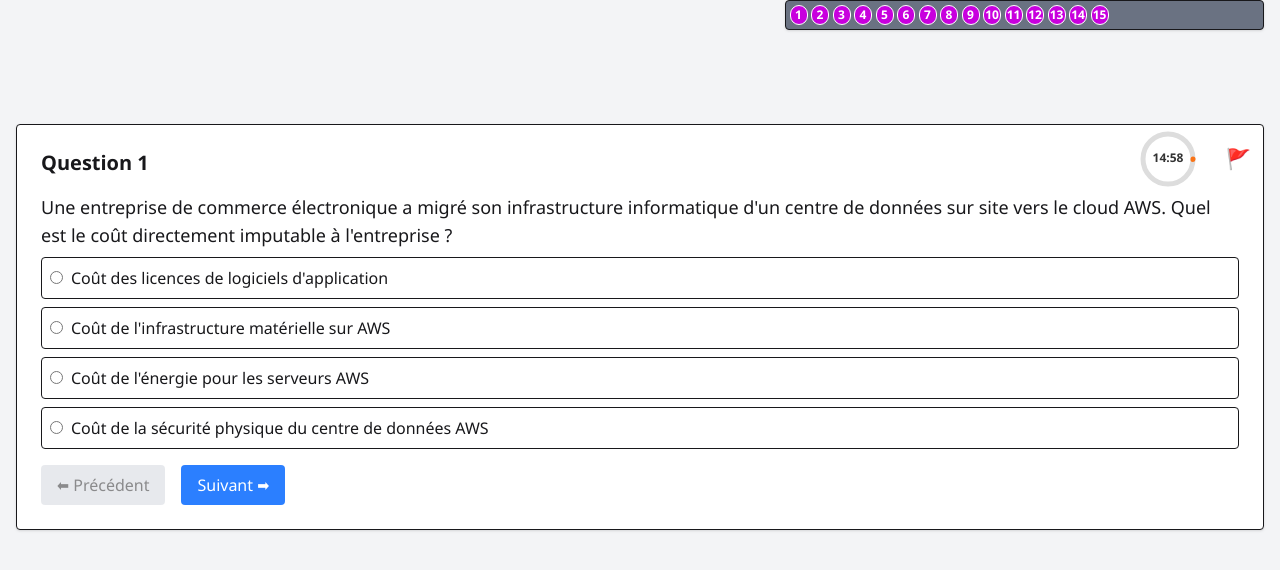
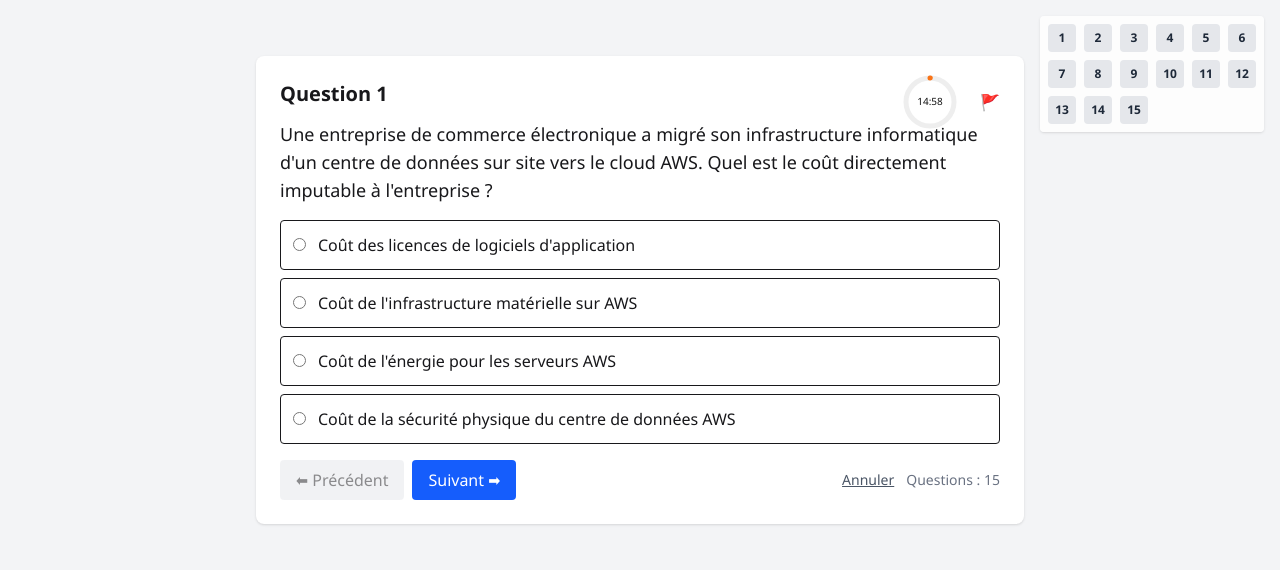
Before and after one commit to MBAYEX2/site_aws_test_examen, a React app: page /test-personalise in a window 1280 px wide. Both pictures are taken after a click on the button "🚀 Démarrer le test personnalisé". Shown: the top 570 px of the page. Built offline with nearby package versions, Linux system fonts and the light colour scheme; no server answers; the HTML template or start-up script is replaced by a standard one.

Commit message:
connexion

```diff
--- a/src/components/Practitionner.jsx
+++ b/src/components/Practitionner.jsx
@@ -1,15 +1,31 @@
-import { useState, useEffect } from "react";
+// src/components/Practitionner.jsx
+import { useState, useEffect, useRef } from "react";
 import { useNavigate, useLocation } from "react-router-dom";
 import questionsData from "../awsquestion.js";
 
-function Practitionner() {
+function sanitizeQuestionText(text) {
+  if (!text) return "";
+  return text
+    .replace(/\(Choisissez[^)]*\)/gi, "")
+    .replace(/\s+[A-E]\.\s.+$/i, "")
+    .trim();
+}
+
+export default function Practitionner() {
   const navigate = useNavigate();
   const location = useLocation();
 
   const {
-    questions = [],
-    duration = 2100, // en secondes (35 min par défaut)
+    questions: routeQuestions,
+    duration: routeDuration = 35 * 60,
   } = location.state || {};
+
+  const questions =
+    Array.isArray(routeQuestions) && routeQuestions.length > 0
+      ? routeQuestions
+      : questionsData || [];
+
+  const duration = Number(routeDuration) || 35 * 60;
 
   const [currentIndex, setCurrentIndex] = useState(0);
   const [selectedAnswers, setSelectedAnswers] = useState({});
@@ -17,228 +33,313 @@ function Practitionner() {
   const [timeLeft, setTimeLeft] = useState(duration);
   const [timeUp, setTimeUp] = useState(false);
 
+  const [showConfirmModal, setShowConfirmModal] = useState(false);
+
+  const intervalRef = useRef(null);
+  const finishedRef = useRef(false);
+  const mountedRef = useRef(false);
+
   // Timer
   useEffect(() => {
-    if (timeLeft <= 0) {
-      handleSubmit(true);
+    setTimeLeft(duration);
+    setTimeUp(false);
+    finishedRef.current = false;
+
+    if (intervalRef.current) clearInterval(intervalRef.current);
+    intervalRef.current = setInterval(() => {
+      setTimeLeft((prev) => {
+        if (prev <= 1) {
+          clearInterval(intervalRef.current);
+          finishedRef.current = true;
           setTimeUp(true);
-      return;
+          setTimeout(() => handleSubmit(true), 150);
+          return 0;
+        }
+        return prev - 1;
+      });
+    }, 1000);
+
+    return () => {
+      if (intervalRef.current) {
+        clearInterval(intervalRef.current);
+        intervalRef.current = null;
+      }
+    };
+    // eslint-disable-next-line react-hooks/exhaustive-deps
+  }, [duration]);
+
+  // beforeunload (close / refresh)
+  useEffect(() => {
+    const onBeforeUnload = (e) => {
+      // Si le test est déjà terminé, ne rien faire
+      if (finishedRef.current) return undefined;
+      // Standard: définir returnValue empêche l'action et montre le message du navigateur
+      e.preventDefault();
+      e.returnValue = "";
+      return "";
+    };
+
+    window.addEventListener("beforeunload", onBeforeUnload);
+    return () => window.removeEventListener("beforeunload", onBeforeUnload);
+  }, []);
+
+  // Back button (popstate) handling : push a state and intercept popstate to confirm
+  useEffect(() => {
+    // Push a dummy state to history so back button triggers popstate handler
+    // Only push once after mount
+    if (!mountedRef.current) {
+      try {
+        window.history.pushState({ pract: true }, "");
+        mountedRef.current = true;
+      } catch (err) {
+        // ignore
+      }
     }
 
-    const timer = setInterval(() => setTimeLeft((prev) => prev - 1), 1000);
-    return () => clearInterval(timer);
-  }, [timeLeft]);
+    const onPopState = (e) => {
+      // If test finished, allow navigation
+      if (finishedRef.current) return;
 
-  // Vérifie si réponse correcte
-  const isAnswerCorrect = (question, userAnswers) => {
-    const correct = question.correctAnswers.map((id) => question.options[id]).sort().toString();
+      const confirmLeave = window.confirm(
+        "Vous êtes sur le point de quitter le test. Vos réponses seront perdues si vous quittez. Voulez-vous vraiment partir ?"
+      );
+      if (!confirmLeave) {
+        // User cancelled navigation — push state back so they remain on the page
+        try {
+          window.history.pushState({ pract: true }, "");
+        } catch (err) {
+          // ignore
+        }
+      } else {
+        // allow navigation: remove beforeunload handler and let browser go back
+        finishedRef.current = true;
+        window.removeEventListener("beforeunload", () => {});
+      }
+    };
+
+    window.addEventListener("popstate", onPopState);
+    return () => window.removeEventListener("popstate", onPopState);
+  }, []);
+
+  const isAnswerCorrect = (question, userAnswers = []) => {
+    if (!question) return false;
+    const correctArr = (question.correctAnswers || []).map(
+      (id) => question.options[id]
+    );
+    const correct = [...correctArr].sort().toString();
     const user = [...(userAnswers || [])].sort().toString();
     return correct === user;
   };
 
-  // Soumettre les réponses
   const handleSubmit = (timeExpired = false) => {
+    if (finishedRef.current) return;
+    finishedRef.current = true;
+
     let totalCorrect = 0;
     questions.forEach((q, i) => {
-      if (isAnswerCorrect(q, selectedAnswers[i])) {
-        totalCorrect++;
-      }
+      const userAns = selectedAnswers[i] || [];
+      if (isAnswerCorrect(q, userAns)) totalCorrect++;
     });
 
+    // navigate to score
     navigate("/score", {
       state: {
         score: totalCorrect,
         total: questions.length,
-        timeUp: timeExpired,
+        timeUp: !!timeExpired,
         questions,
         selectedAnswers,
       },
     });
   };
 
-  // Gérer les changements de réponses
   const handleAnswerChange = (answer) => {
-    const current = selectedAnswers[currentIndex] || [];
+    const current = selectedAnswers[currentIndex]
+      ? [...selectedAnswers[currentIndex]]
+      : [];
+    const isMulti =
+      (questions[currentIndex]?.correctAnswers?.length || 0) > 1;
 
-    // Si réponse multiple
-    if (questions[currentIndex].correctAnswers.length > 1) {
+    if (isMulti) {
       if (current.includes(answer)) {
-        setSelectedAnswers({
-          ...selectedAnswers,
-          [currentIndex]: current.filter((a) => a !== answer),
-        });
+        const updated = current.filter((a) => a !== answer);
+        setSelectedAnswers((prev) => ({ ...prev, [currentIndex]: updated }));
       } else {
-        setSelectedAnswers({
-          ...selectedAnswers,
-          [currentIndex]: [...current, answer],
-        });
+        setSelectedAnswers((prev) => ({ ...prev, [currentIndex]: [...current, answer] }));
       }
     } else {
-      // Si réponse unique
-      setSelectedAnswers({
-        ...selectedAnswers,
-        [currentIndex]: [answer],
-      });
+      setSelectedAnswers((prev) => ({ ...prev, [currentIndex]: [answer] }));
     }
   };
 
-  // Désélectionner toutes les réponses
   const deselectAll = () => {
-    setSelectedAnswers({
-      ...selectedAnswers,
-      [currentIndex]: [],
-    });
+    setSelectedAnswers((prev) => ({ ...prev, [currentIndex]: [] }));
   };
 
   const toggleFlag = () => {
-    setFlaggedQuestions((prev) => ({
-      ...prev,
-      [currentIndex]: !prev[currentIndex],
-    }));
+    setFlaggedQuestions((prev) => ({ ...prev, [currentIndex]: !prev[currentIndex] }));
   };
 
-  // Timer visuel
+  const radius = 24;
+  const circumference = 2 * Math.PI * radius;
+  const progressRatio = Math.max(0, Math.min(1, (duration - timeLeft) / Math.max(1, duration)));
+  const progress = progressRatio * circumference;
   const minutes = Math.floor(timeLeft / 60);
   const seconds = timeLeft % 60;
-  const radius = 40;
-  const circumference = 2 * Math.PI * radius;
-  const progress = ((duration - timeLeft) / duration) * circumference;
+
+  if (!Array.isArray(questions) || questions.length === 0) {
+    return (
+      <div className="min-h-screen flex items-center justify-center p-6 bg-gray-50">
+        <div className="text-center">
+          <h2 className="text-2xl font-semibold mb-2">Aucune question disponible</h2>
+          <p className="text-gray-600 mb-4">Vérifie ta configuration ou recharge la page.</p>
+          <button onClick={() => navigate("/roles")} className="px-4 py-2 bg-blue-500 text-white rounded">
+            Retour
+          </button>
+        </div>
+      </div>
+    );
+  }
+
+  const q = questions[currentIndex];
+  const isMultiCurrent = (q.correctAnswers?.length || 0) > 1;
 
   return (
-    <div className="min-h-screen bg-gray-100 p-4 relative">
-      {/* Grille des questions */}
-      <div
-        className="absolute top-0 right-4 p-1 border rounded bg-gray-500 shadow"
-        style={{
-          display: "grid",
-          gridTemplateColumns: "repeat(22, 18px)",
-          gap: "3.5px",
-        }}
-      >
+    <div className="min-h-screen bg-gray-100 p-6">
+      {/* Grid questions */}
+      <div className="fixed top-4 right-4 p-2 rounded bg-white/80 shadow z-20">
+        <div className="grid gap-2" style={{ gridTemplateColumns: "repeat(6, 28px)" }}>
           {questions.map((_, index) => {
-          const answered = selectedAnswers[index]?.length > 0;
-          const flagged = flaggedQuestions[index];
-
+            const answered = (selectedAnswers[index] || []).length > 0;
+            const flagged = !!flaggedQuestions[index];
             return (
               <button
                 key={index}
                 onClick={() => setCurrentIndex(index)}
-              className={`w-5.1 h-5.2 flex items-center justify-center border rounded-2xl text-[12px] font-bold transition duration-215
-                ${answered ? "bg-green-500 text-amber-950" : "bg-fuchsia-600 text-white"}
-                hover:scale-110 hover:shadow-md`}
                 title={`Question ${index + 1}`}
+                className={`w-7 h-7 flex items-center justify-center text-xs font-semibold rounded ${
+                  answered ? "bg-green-600 text-white" : "bg-gray-200 text-gray-800"
+                } ${flagged ? "ring-2 ring-yellow-300" : ""}`}
               >
                 {flagged ? "🚩" : index + 1}
               </button>
             );
           })}
         </div>
+      </div>
 
-      {/* Bloc question */}
-      <div className="mt-27 border p-6 rounded bg-white shadow relative">
-        {/* Timer et Flag */}
-        <div className="absolute top-1 right-3 flex items-center gap-7">
-          <svg width="60" height="60">
-            <circle cx="30" cy="30" r={radius - 15} stroke="#ddd" strokeWidth="5" fill="none" />
+      {/* Question */}
+      <div className="max-w-3xl mx-auto mt-8">
+        <div className="relative bg-white p-6 rounded-lg shadow">
+          {/* Timer */}
+          <div className="absolute top-4 right-4 flex items-center gap-3">
+            <svg width="60" height="60" viewBox="0 0 60 60">
+              <circle cx="30" cy="30" r={radius} stroke="#eee" strokeWidth="5" fill="none" />
               <circle
                 cx="30"
                 cy="30"
-              r={radius - 15}
+                r={radius}
                 stroke="#f97316"
                 strokeWidth="5"
                 fill="none"
                 strokeDasharray={circumference}
-              strokeDashoffset={circumference - progress}
+                strokeDashoffset={Math.max(0, circumference - progress)}
                 strokeLinecap="round"
+                transform={`rotate(-90 30 30)`}
               />
-            <text
-              x="50%"
-              y="50%"
-              textAnchor="middle"
-              dominantBaseline="middle"
-              fontSize="12"
-              fontWeight="bold"
-              fill="#333"
-            >
+              <text x="50%" y="50%" dominantBaseline="middle" textAnchor="middle" fontSize="10" fill="#111">
                 {minutes}:{seconds < 10 ? `0${seconds}` : seconds}
               </text>
             </svg>
 
-          <button onClick={toggleFlag} className="text-xl" title="Flagger cette question">
+            <button onClick={toggleFlag} className="p-2 rounded hover:bg-gray-100" aria-pressed={!!flaggedQuestions[currentIndex]}>
               🚩
             </button>
           </div>
 
-        <h2 className="text-xl font-bold mb-4">Question {currentIndex + 1}</h2>
+          <h2 className="text-xl font-bold mb-3">Question {currentIndex + 1}</h2>
 
-        <p className="text-lg font-medium mb-2">
-          {questions[currentIndex].question.replace(/\s+[A-E]\.\s.+$/, "")}
-          {questions[currentIndex].correctAnswers.length > 1 && (
-            <span className="text-sm font-semibold text-gray-600">
-              (Choisissez plusieurs options)
-            </span>
-          )}
+          <p className="text-lg font-medium mb-4">
+            {sanitizeQuestionText(q.question)}
+            {isMultiCurrent && <span className="ml-2 text-sm text-gray-600">(Choisissez plusieurs options)</span>}
           </p>
 
-        {/* Options avec checkbox ou radio */}
+          {/* Options */}
           <div className="mb-4">
-          {questions[currentIndex].correctAnswers.length > 1 && (
-            <button
-              onClick={deselectAll}
-              className="mb-3 text-sm text-red-600 underline"
-            >
+            {isMultiCurrent && (
+              <button onClick={deselectAll} className="mb-3 text-sm text-red-600 underline">
                 ❌ Tout désélectionner
               </button>
             )}
-
-          {questions[currentIndex].options.map((opt, idx) => (
-            <label
-              key={idx}
-              className="block p-2 mb-2 border rounded cursor-pointer hover:bg-gray-100"
-            >
-              <input
-                type={
-                  questions[currentIndex].correctAnswers.length > 1 ? "checkbox" : "radio"
-                }
-                name={`question-${currentIndex}`}
-                checked={selectedAnswers[currentIndex]?.includes(opt) || false}
-                onChange={() => handleAnswerChange(opt)}
-                className="mr-2"
-              />
+            {q.options?.map((opt, idx) => {
+              const isChecked = (selectedAnswers[currentIndex] || []).includes(opt);
+              const inputType = isMultiCurrent ? "checkbox" : "radio";
+              return (
+                <label key={idx} className={`block p-3 mb-2 border rounded cursor-pointer hover:bg-gray-50 ${isChecked ? "bg-gray-50" : ""}`}>
+                  <input type={inputType} name={`question-${currentIndex}`} checked={isChecked} onChange={() => handleAnswerChange(opt)} className="mr-3" />
                   {opt}
                 </label>
-          ))}
+              );
+            })}
           </div>
 
           {/* Navigation */}
-        <div className="flex gap-4">
-          <button
-            onClick={() => setCurrentIndex((prev) => Math.max(prev - 1, 0))}
-            disabled={currentIndex === 0}
-            className="px-4 py-2 bg-gray-300 rounded disabled:opacity-50"
-          >
+          <div className="flex items-center justify-between gap-4">
+            <div className="flex gap-2">
+              <button onClick={() => setCurrentIndex((prev) => Math.max(prev - 1, 0))} disabled={currentIndex === 0} className="px-4 py-2 bg-gray-200 rounded disabled:opacity-50">
                 ⬅ Précédent
               </button>
-
               {currentIndex < questions.length - 1 ? (
-            <button
-              onClick={() => setCurrentIndex((prev) => Math.min(prev + 1, questions.length - 1))}
-              className="px-4 py-2 bg-blue-500 text-white rounded"
-            >
+                <button onClick={() => setCurrentIndex((prev) => Math.min(prev + 1, questions.length - 1))} className="px-4 py-2 bg-blue-600 text-white rounded">
                   Suivant ➡
                 </button>
               ) : (
-            <button
-              onClick={() => handleSubmit(false)}
-              className="px-4 py-2 bg-green-500 text-white rounded"
-            >
+                <button onClick={() => setShowConfirmModal(true)} className="px-4 py-2 bg-green-600 text-white rounded">
                   ✅ Terminer
                 </button>
               )}
             </div>
+
+            <div className="flex items-center gap-3">
+              <button
+                onClick={() => {
+                  if (finishedRef.current) return navigate(-1);
+                  const confirmLeave = window.confirm("Voulez-vous quitter le test ? Vos réponses ne seront pas sauvegardées.");
+                  if (confirmLeave) {
+                    finishedRef.current = true;
+                    navigate(-1);
+                  }
+                }}
+                className="text-sm text-gray-600 underline"
+              >
+                Annuler
+              </button>
+              <span className="text-sm text-gray-500">Questions : {questions.length}</span>
             </div>
+          </div>
+        </div>
+      </div>
+
+      {/* Confirmation Modal */}
+      {showConfirmModal && (
+        <div className="fixed inset-0 z-50 flex items-center justify-center px-4">
+          <div className="absolute inset-0 bg-black/40" onClick={() => setShowConfirmModal(false)} />
+          <div className="relative bg-white rounded-lg p-6 z-10 max-w-sm w-full">
+            <h3 className="text-lg font-semibold mb-2">Confirmer la soumission</h3>
+            <p className="text-sm text-gray-700 mb-4">
+              Êtes-vous sûr(e) de vouloir terminer le test ? Vos réponses seront envoyées et vous ne pourrez plus revenir.
+            </p>
+            <div className="flex justify-end gap-2">
+              <button onClick={() => setShowConfirmModal(false)} className="px-4 py-2 bg-gray-200 rounded hover:bg-gray-300">
+                Annuler
+              </button>
+              <button onClick={() => { setShowConfirmModal(false); handleSubmit(false); }} className="px-4 py-2 bg-green-600 text-white rounded hover:bg-green-700">
+                Oui, terminer
+              </button>
+            </div>
+          </div>
+        </div>
+      )}
     </div>
   );
 }
-
-export default Practitionner;
--- a/src/components/TestPersonaliser.jsx
+++ b/src/components/TestPersonaliser.jsx
@@ -36,15 +36,15 @@ function TestPersonaliser() {
       {/* Conteneur central */}
       <div className="w-full max-w-3xl space-y-6 relative z-10 mb-8 animate-slide-up">
         {/* Bloc Test standard AWS (glass) */}
-        <div className="bg-white/20 backdrop-blur-md rounded-3xl border border-white/20 shadow-lg p-6 flex flex-col items-center">
-          <h2 className="text-lg font-semibold mb-3 text-neutral-50">Test standard AWS</h2>
+        <div className="bg-white/20 backdrop-blur-md rounded-3xl border border-white shadow-lg p-9 flex flex-col items-center">
+          <h2 className="text-3xl font-semibold mb-9 text-neutral-50">Test standard AWS</h2>
 
           <button
             onClick={start65x90}
             className="btn-gradient w-auto px-6 py-2 rounded-lg text-white font-medium shadow-md transform transition-all duration-200 hover:scale-105"
             title="Démarrer un test de 65 questions — 90 minutes"
           >
-            ⚡ 65 QCM — 90 min
+            ⚡ 65 QCM --> 90 min
           </button>
         </div>
 
```
Lines whose indentation alone changed are shown as unchanged.
